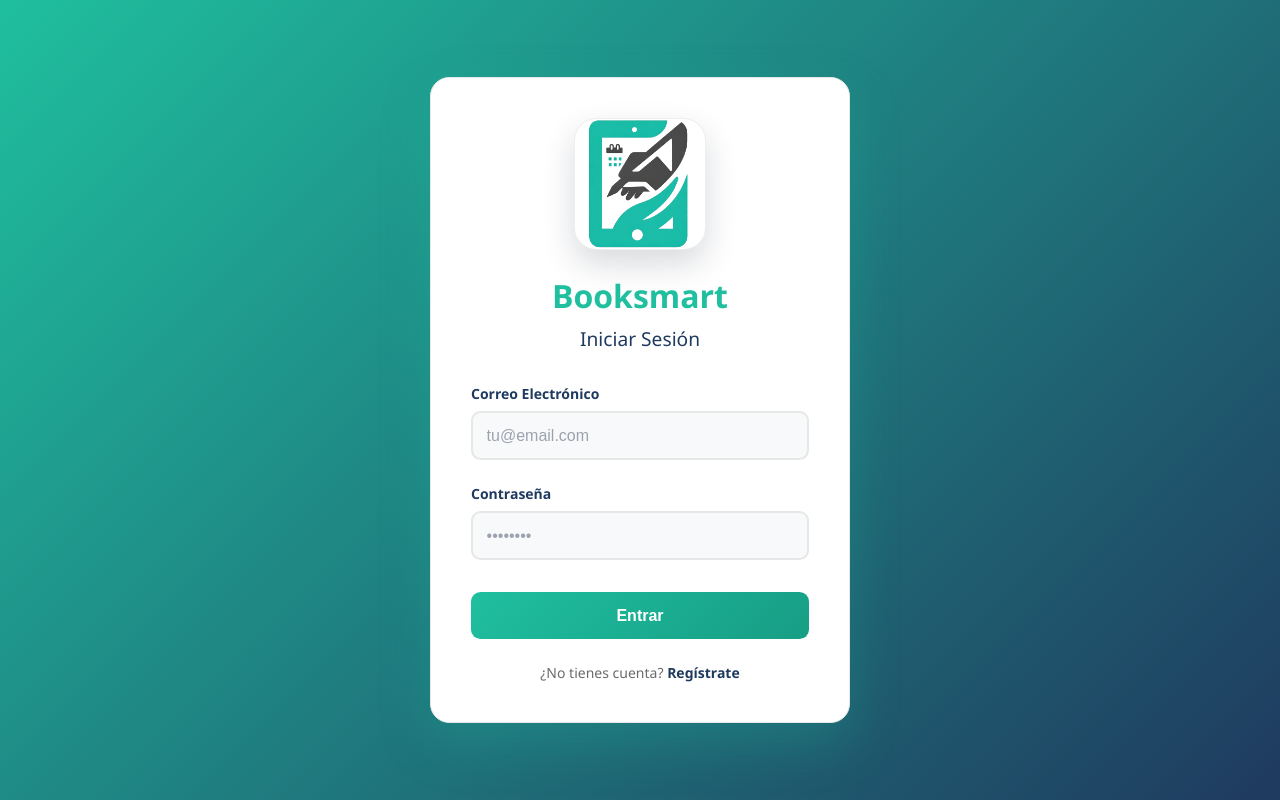
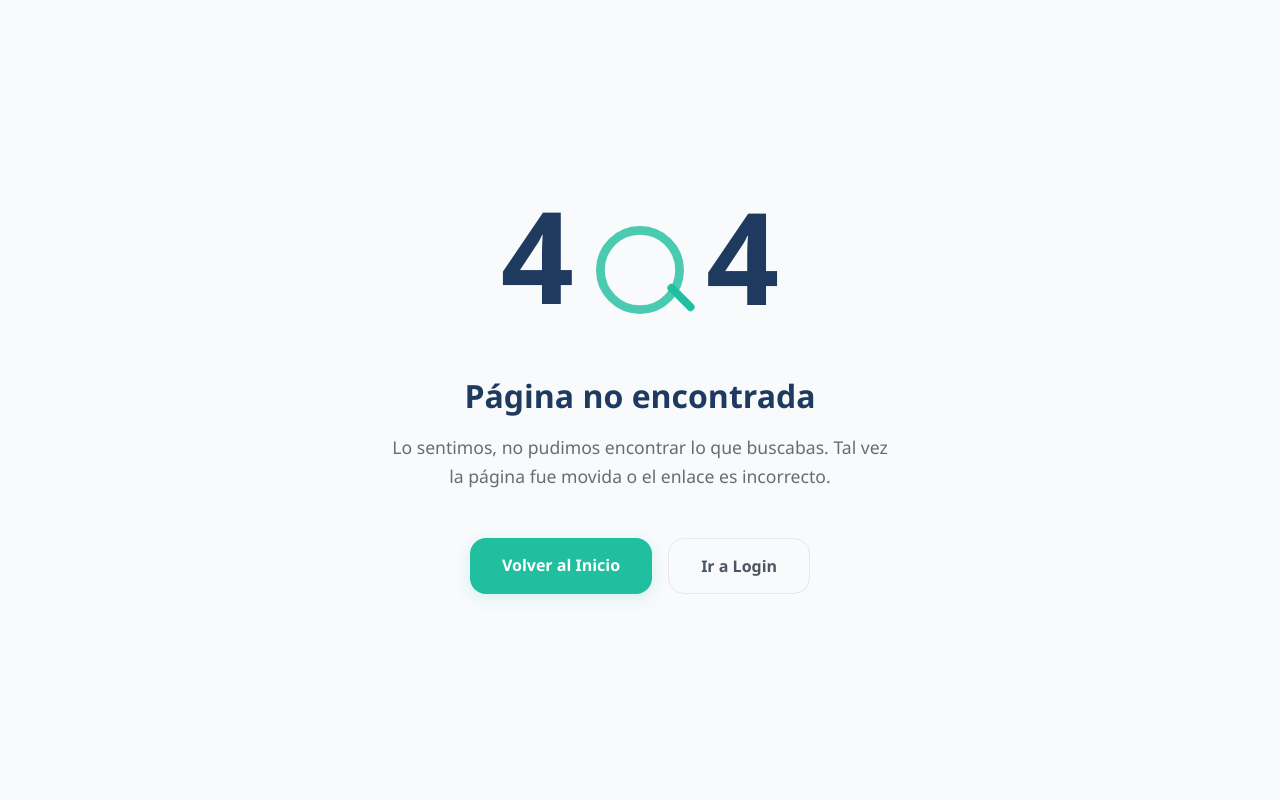
Before and after one commit to MaveDevs/booksmart_pwa, an Angular app in the folder booksmart_pwa/: page /not-found in a window 1280 px wide. Before the commit this address led to /login. Built offline with nearby package versions, Linux system fonts and the light colour scheme.

Commit message:
Page 404

```diff
--- a/booksmart_pwa/src/app/app.routes.ts
+++ b/booksmart_pwa/src/app/app.routes.ts
@@ -72,5 +72,9 @@ export const routes: Routes = [
     ]
   },
 
-  { path: '**', redirectTo: 'login' }
+  {
+    path: 'not-found',
+    loadComponent: () => import('./pages/not-found/not-found').then(m => m.NotFoundPage)
+  },
+  { path: '**', redirectTo: 'not-found' }
 ];
--- /dev/null
+++ b/booksmart_pwa/src/app/pages/not-found/not-found.html
@@ -0,0 +1,20 @@
+<div class="not-found-container">
+  <div class="content">
+    <div class="error-visual">
+      <span class="digit">4</span>
+      <div class="icon-wrapper">
+        <div class="circle"></div>
+        <div class="magnifier"></div>
+      </div>
+      <span class="digit">4</span>
+    </div>
+
+    <h1>Página no encontrada</h1>
+    <p>Lo sentimos, no pudimos encontrar lo que buscabas. Tal vez la página fue movida o el enlace es incorrecto.</p>
+
+    <div class="actions">
+      <a routerLink="/app/home" class="btn-primary">Volver al Inicio</a>
+      <a routerLink="/login" class="btn-secondary">Ir a Login</a>
+    </div>
+  </div>
+</div>
--- /dev/null
+++ b/booksmart_pwa/src/app/pages/not-found/not-found.scss
@@ -0,0 +1,129 @@
+.not-found-container {
+  min-height: 100vh;
+  display: flex;
+  align-items: center;
+  justify-content: center;
+  padding: 2rem;
+  background-color: var(--color-bg);
+  text-align: center;
+}
+
+.content {
+  max-width: 500px;
+  width: 100%;
+}
+
+.error-visual {
+  display: flex;
+  align-items: center;
+  justify-content: center;
+  gap: 1rem;
+  margin-bottom: 2.5rem;
+  font-size: 8rem;
+  font-weight: 900;
+  color: var(--color-secondary);
+  line-height: 1;
+
+  .digit {
+    animation: bounce 2s infinite ease-in-out;
+
+    &:last-child {
+      animation-delay: 0.2s;
+    }
+  }
+}
+
+.icon-wrapper {
+  position: relative;
+  width: 100px;
+  height: 100px;
+  display: flex;
+  align-items: center;
+  justify-content: center;
+
+  .circle {
+    width: 80px;
+    height: 80px;
+    border: 8px solid var(--color-primary);
+    border-radius: 50%;
+    animation: pulse-ring 2s infinite;
+  }
+
+  .magnifier {
+    position: absolute;
+    width: 8px;
+    height: 35px;
+    background: var(--color-primary);
+    transform: rotate(-45deg);
+    bottom: 5px;
+    right: 5px;
+    border-radius: 4px;
+  }
+}
+
+h1 {
+  font-size: 2rem;
+  font-weight: 800;
+  color: var(--color-text-strong);
+  margin-bottom: 1rem;
+}
+
+p {
+  color: var(--color-text-muted);
+  font-size: 1.1rem;
+  line-height: 1.6;
+  margin-bottom: 3rem;
+}
+
+.actions {
+  display: flex;
+  flex-direction: column;
+  gap: 1rem;
+
+  a {
+    padding: 1rem 2rem;
+    border-radius: 1rem;
+    font-weight: 700;
+    text-decoration: none;
+    transition: all 0.2s ease;
+  }
+
+  .btn-primary {
+    background-color: var(--color-primary);
+    color: white;
+    box-shadow: 0 4px 15px var(--color-primary-soft);
+
+    &:hover {
+      transform: translateY(-2px);
+      box-shadow: 0 6px 20px var(--color-primary-soft);
+    }
+  }
+
+  .btn-secondary {
+    background-color: transparent;
+    color: var(--color-text-soft);
+    border: 1px solid var(--color-border);
+
+    &:hover {
+      background-color: var(--color-surface-muted);
+    }
+  }
+}
+
+@keyframes bounce {
+  0%, 100% { transform: translateY(0); }
+  50% { transform: translateY(-15px); }
+}
+
+@keyframes pulse-ring {
+  0% { transform: scale(1); opacity: 1; }
+  50% { transform: scale(1.1); opacity: 0.8; }
+  100% { transform: scale(1); opacity: 1; }
+}
+
+@media (min-width: 640px) {
+  .actions {
+    flex-direction: row;
+    justify-content: center;
+  }
+}
--- /dev/null
+++ b/booksmart_pwa/src/app/pages/not-found/not-found.ts
@@ -0,0 +1,12 @@
+import { CommonModule } from '@angular/common';
+import { Component } from '@angular/core';
+import { RouterLink } from '@angular/router';
+
+@Component({
+  selector: 'app-not-found',
+  standalone: true,
+  imports: [CommonModule, RouterLink],
+  templateUrl: './not-found.html',
+  styleUrl: './not-found.scss',
+})
+export class NotFoundPage {}
```
